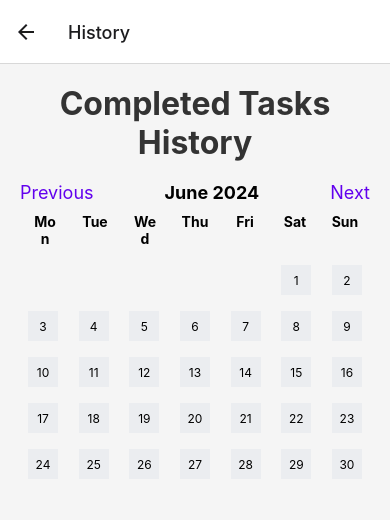
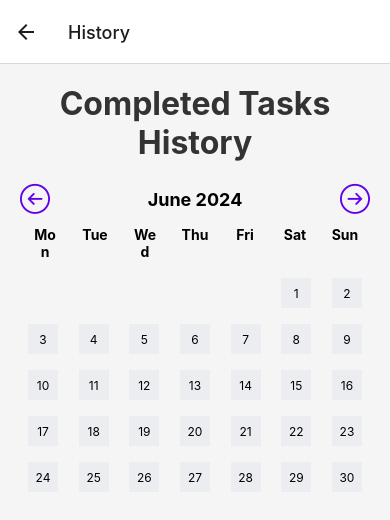
Before and after one commit to VytautasP/Android-ToDoApp, a React Native app: screen /History in a window 390 px wide. Shown: the top 520 px of the page. Built offline with nearby package versions, Linux system fonts and the light colour scheme.

Commit message:
feat: Add icons for navigation buttons in HistoryScreen

```diff
--- a/src/screens/HistoryScreen.tsx
+++ b/src/screens/HistoryScreen.tsx
@@ -3,6 +3,8 @@ import { View, Text, StyleSheet, ScrollView, TouchableOpacity } from 'react-nati
 import AsyncStorage from '@react-native-async-storage/async-storage';
 import { generateDateGridForMonth, getPreviousMonth, getNextMonth } from '../utils/utils';
 import { format } from 'date-fns';
+import MaterialIcon from 'react-native-vector-icons/MaterialIcons';
+import SimpleLineIcon from 'react-native-vector-icons/SimpleLineIcons';
 
 interface TaskType {
   title: string;
@@ -52,7 +54,6 @@ const HistoryScreen: React.FC = () => {
       }));
 
       setDateGrid(updatedDateGrid);
-      console.log(updatedDateGrid)
     };
 
     fetchCompletedTasks();
@@ -74,11 +75,11 @@ const HistoryScreen: React.FC = () => {
       <Text style={styles.title}>Completed Tasks History</Text>
       <View style={styles.navigationContainer}>
         <TouchableOpacity onPress={handlePreviousMonth}>
-          <Text style={styles.navButton}>Previous</Text>
+          <SimpleLineIcon name="arrow-left-circle" size={30} color="#6200ee" />
         </TouchableOpacity>
         <Text style={styles.monthLabel}>{format(currentMonth, 'MMMM yyyy')}</Text>
         <TouchableOpacity onPress={handleNextMonth}>
-          <Text style={styles.navButton}>Next</Text>
+          <SimpleLineIcon name="arrow-right-circle" size={30} color="#6200ee" />
         </TouchableOpacity>
       </View>
       <View style={styles.weekDaysContainer}>
@@ -126,10 +127,6 @@ const styles = StyleSheet.create({
     alignItems: 'center',
     marginBottom: 10,
   },
-  navButton: {
-    fontSize: 18,
-    color: '#6200ee',
-  },
   monthLabel: {
     fontSize: 18,
     fontWeight: 'bold',
@@ -152,7 +149,7 @@ const styles = StyleSheet.create({
   day: {
     width: 30,
     height: 30,
-    margin: 8, // Adjust margin to fit 7 items per row
+    margin: 8,
     alignItems: 'center',
     justifyContent: 'center',
   },
```
